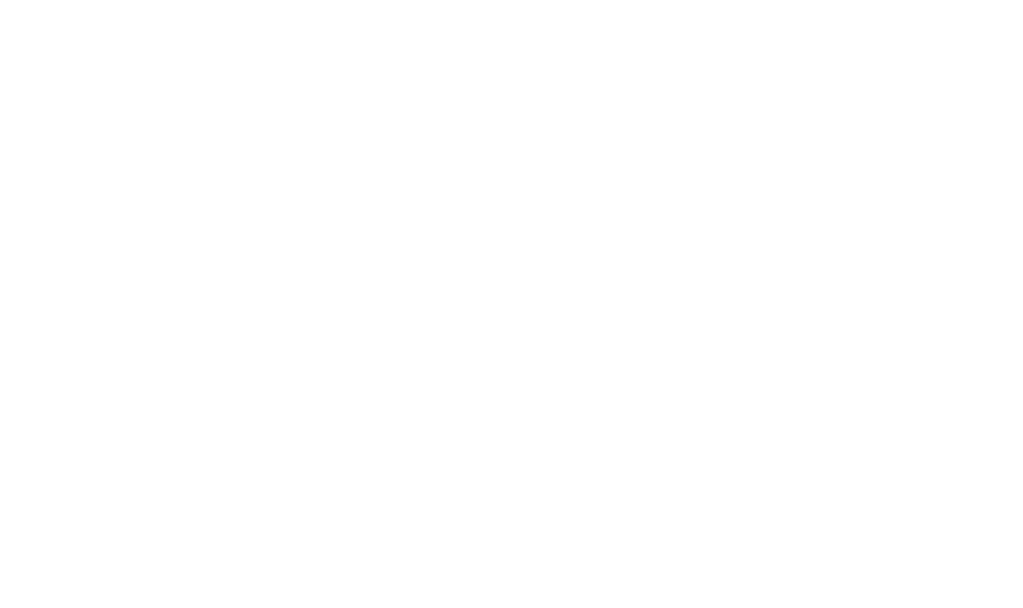
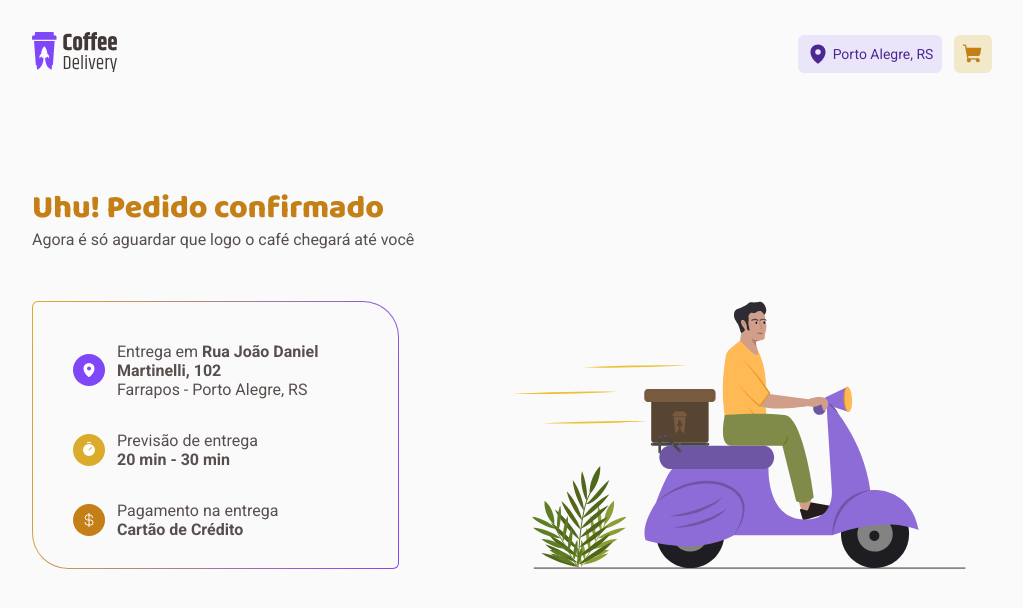
Before and after one commit to ArliMachado/coffee-delivery, a React (Vite) app: page /success in a window 1280 px wide. Before the commit this address had no page. Shown: the top 608 px of the page, without its empty margins (128-1151 px from the left). Built offline with nearby package versions, Linux system fonts and the light colour scheme.

Commit message:
Finalizando layout da tela de sucesso

```diff
--- a/src/Router.tsx
+++ b/src/Router.tsx
@@ -2,6 +2,7 @@
 import { DefaultLayout } from './layouts/DefaultLayout'
 import { Checkout } from './pages/Checkout'
 import { Home } from './pages/Home'
+import { Success } from './pages/Success'
 
 export function Router() {
   return (
@@ -9,6 +10,7 @@
       <Route path="/" element={<DefaultLayout />}>
         <Route path="/" element={<Home />} />
         <Route path="/checkout" element={<Checkout />} />
+        <Route path="/success" element={<Success />} />
       </Route>
     </Routes>
   )
--- /dev/null
+++ b/src/pages/Success/index.tsx
@@ -0,0 +1,53 @@
+import * as S from './styles'
+
+import successImg from '../../assets/successImage.svg'
+import { CurrencyDollar, MapPin, Timer } from 'phosphor-react'
+
+export function Success() {
+  return (
+    <S.Container>
+      <S.TitleInfo>
+        <h1>Uhu! Pedido confirmado</h1>
+        <p>Agora é só aguardar que logo o café chegará até você</p>
+      </S.TitleInfo>
+
+      <S.OrderContent>
+        <S.OrderInfo>
+          <S.OrderInfoSummary>
+            <S.IconContent color="purple">
+              <MapPin size={16} weight="fill" />
+            </S.IconContent>
+            <span>
+              <p>
+                Entrega em <strong>Rua João Daniel Martinelli, 102</strong>
+              </p>
+              <p>Farrapos - Porto Alegre, RS</p>
+            </span>
+          </S.OrderInfoSummary>
+
+          <S.OrderInfoSummary>
+            <S.IconContent color="yellow">
+              <Timer size={16} weight="fill" />
+            </S.IconContent>
+
+            <span>
+              <p>Previsão de entrega</p>
+              <strong>20 min - 30 min</strong>
+            </span>
+          </S.OrderInfoSummary>
+
+          <S.OrderInfoSummary>
+            <S.IconContent color="yellow-dark">
+              <CurrencyDollar size={16} />
+            </S.IconContent>
+            <span>
+              <p>Pagamento na entrega</p>
+              <strong>Cartão de Crédito</strong>
+            </span>
+          </S.OrderInfoSummary>
+        </S.OrderInfo>
+        <img src={successImg} alt="" />
+      </S.OrderContent>
+    </S.Container>
+  )
+}
--- /dev/null
+++ b/src/pages/Success/styles.ts
@@ -0,0 +1,74 @@
+import styled, { css } from 'styled-components'
+
+export const Container = styled.div`
+  padding: 0 10rem;
+  margin-top: 5rem;
+`
+
+export const TitleInfo = styled.div`
+  h1 {
+    font-family: 'Baloo 2';
+    font-size: 2rem;
+    font-weight: 800;
+    color: ${({ theme }) => theme['yellow-dark']};
+    line-height: 41.6px;
+  }
+
+  p:first-child {
+    font-size: 1.25rem;
+    color: ${({ theme }) => theme['base-subtitle']};
+  }
+`
+
+export const OrderContent = styled.div`
+  display: flex;
+  align-items: center;
+  justify-content: space-between;
+
+  width: 100%;
+  margin-top: 2.5rem;
+  gap: 6.3rem;
+`
+export const OrderInfo = styled.div`
+  display: flex;
+  flex-direction: column;
+  gap: 2rem;
+
+  height: 16.8rem;
+  width: 32.8rem;
+  padding: 2.5rem;
+  border-radius: 0.37rem 2.25rem;
+  ${({ theme }) => css`
+    border: 1px solid transparent;
+
+    background-image: linear-gradient(${theme.background}, ${theme.background}),
+      linear-gradient(102.89deg, ${theme.yellow}, ${theme.purple});
+    background-origin: border-box;
+    background-clip: padding-box, border-box;
+  `}
+`
+
+type IconContentProps = {
+  color: 'purple' | 'yellow' | 'yellow-dark'
+}
+
+export const OrderInfoSummary = styled.div`
+  display: flex;
+  align-items: center;
+  gap: 0.75rem;
+
+  strong {
+    font-weight: 700;
+  }
+`
+
+export const IconContent = styled.span<IconContentProps>`
+  display: flex;
+  align-items: center;
+  justify-content: center;
+
+  padding: 0.5rem;
+  border-radius: 50%;
+  background: ${({ theme, color }) => theme[color]};
+  color: ${({ theme }) => theme.white};
+`
```
Also changed, not shown: src/assets/successImage.svg (added).
